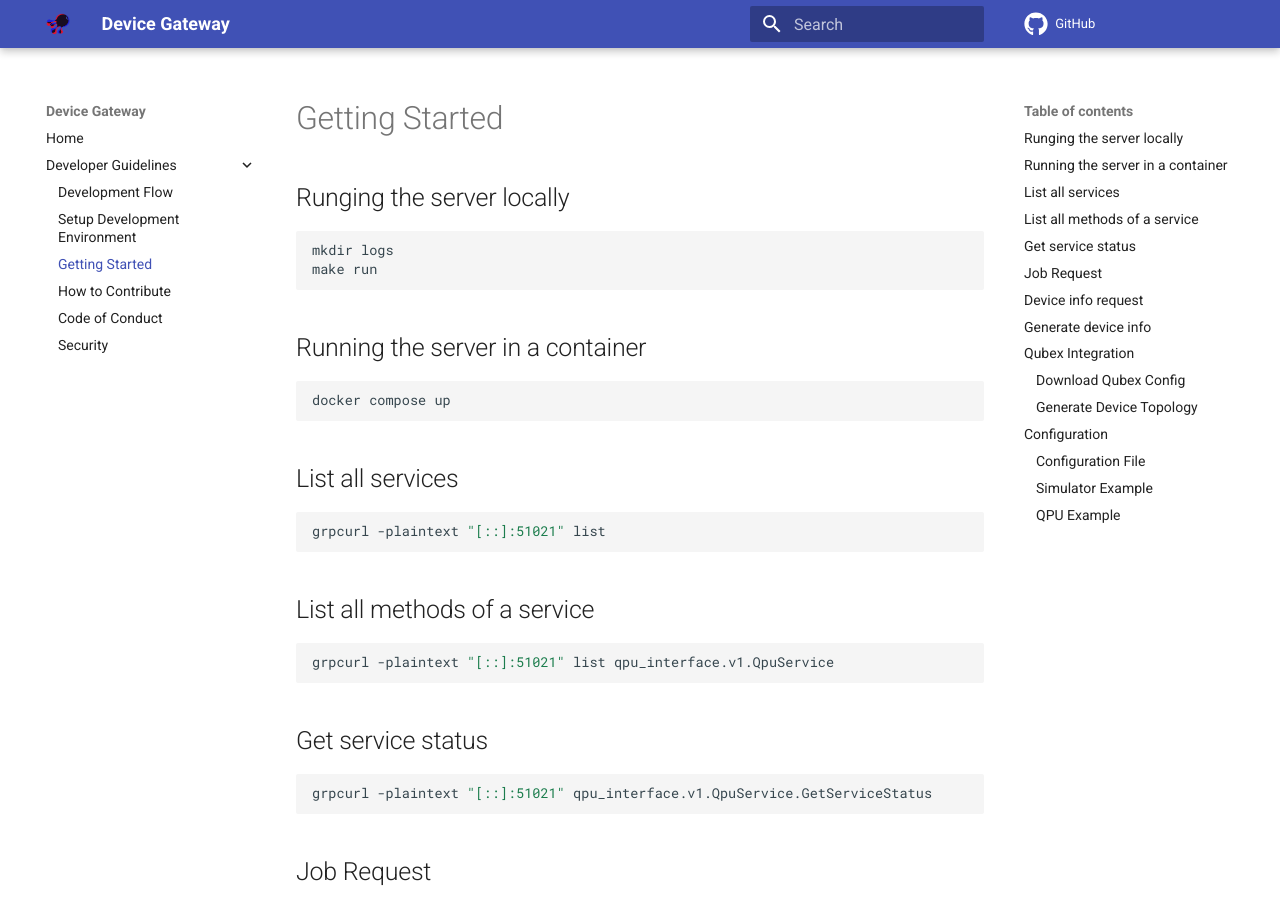
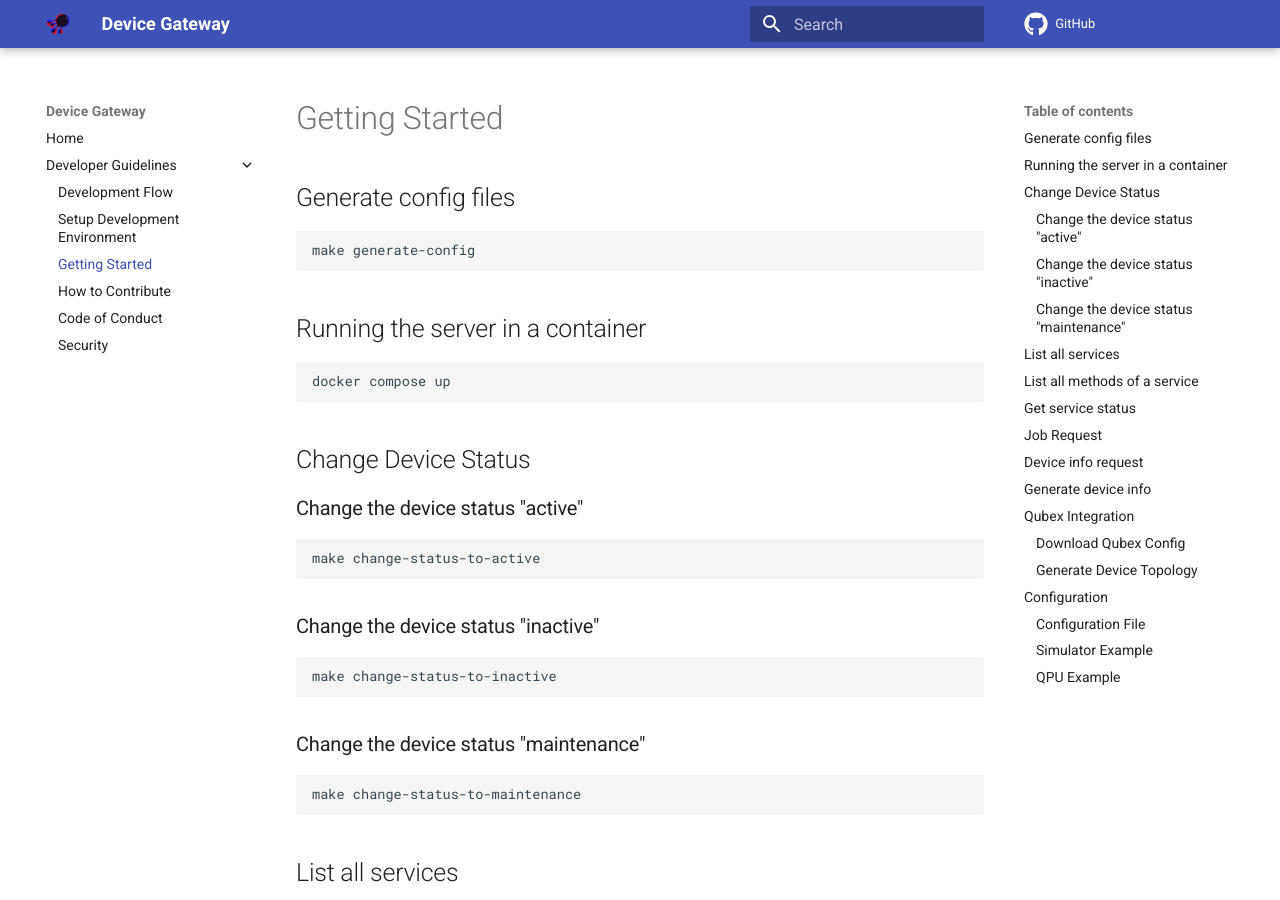
Before and after one commit to oqtopus-team/device-gateway, an MkDocs documentation site: the page built from docs/developer_guidelines/getting_started.md, in a window 1280 px wide and 900 px high. Built offline with MkDocs 1.6.1 and Material for MkDocs 9.7.7, drawn with Linux system fonts in a browser that asks for light colours; comment, search, counter and statistics services are not loaded; some of the changed text lies outside the part shown.

Commit message:
Refactor device topology and status management (#35)

````diff
--- a/docs/developer_guidelines/getting_started.md
+++ b/docs/developer_guidelines/getting_started.md
@@ -1,16 +1,35 @@
 # Getting Started
 
-## Runging the server locally
+## Generate config files
 
 ```bash
-mkdir logs
-make run
+make generate-config
 ```
 
 ## Running the server in a container
 
 ```bash
 docker compose up
+```
+
+## Change Device Status
+
+### Change the device status "active"
+
+```bash
+make change-status-to-active
+```
+
+### Change the device status "inactive"
+
+```bash
+make change-status-to-inactive
+```
+
+### Change the device status "maintenance"
+
+```bash
+make change-status-to-maintenance
 ```
 
 ## List all services
@@ -65,10 +84,10 @@
 make generate-device-topology
 ```
 
-
 ## Configuration
 
 ### Configuration File
+
 The configuration file is located at `config/config.yaml`. The configuration file is in YAML format and contains the following sections:
 
 - `proto`: The gRPC server configuration.
@@ -80,9 +99,8 @@
   - `max_qubits`: The maximum number of qubits supported by the device.
   - `max_shots`: The maximum number of shots supported by the device.
 - `simulator_mode`: Whether to run the server in simulator mode or not.
-- `device_status`: The status of the device. Can be `active`, `inactive` or `maintenance`.
+- `device_status_path`: The path to the device status file.
 - `device_topology_json_path`: The path to the device topology JSON file.
-
 
 ### Simulator Example
 
@@ -96,7 +114,7 @@
   max_qubits: 3
   max_shots: 10000
 simulator_mode: true
-device_status: active
+device_status_path: config/device_status
 device_topology_json_path: config/device_topology_sim.json
 ```
 
@@ -112,6 +130,6 @@
   max_qubits: 3
   max_shots: 10000
 simulator_mode: false
-device_status: active
+device_status_path: config/device_status
 device_topology_json_path: config/device_topology.json
 ```
````
Also changed, not shown: 15 other files.
